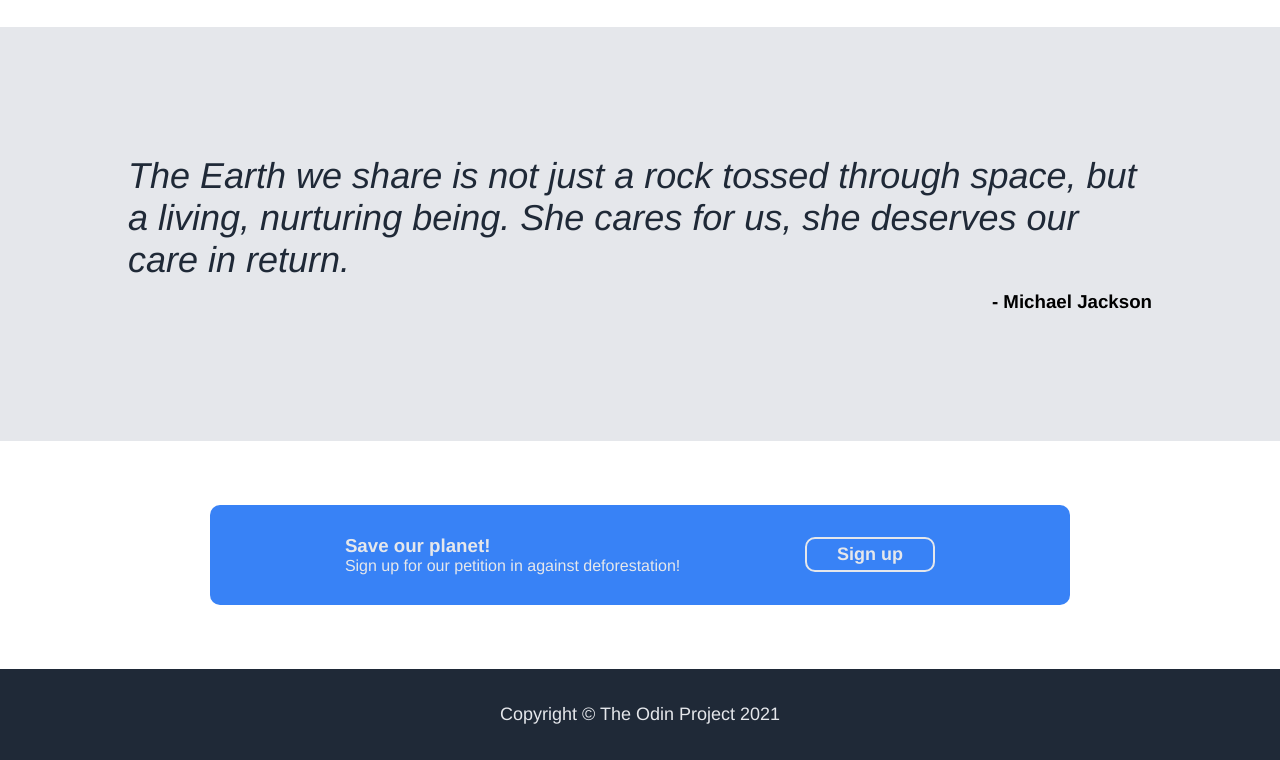
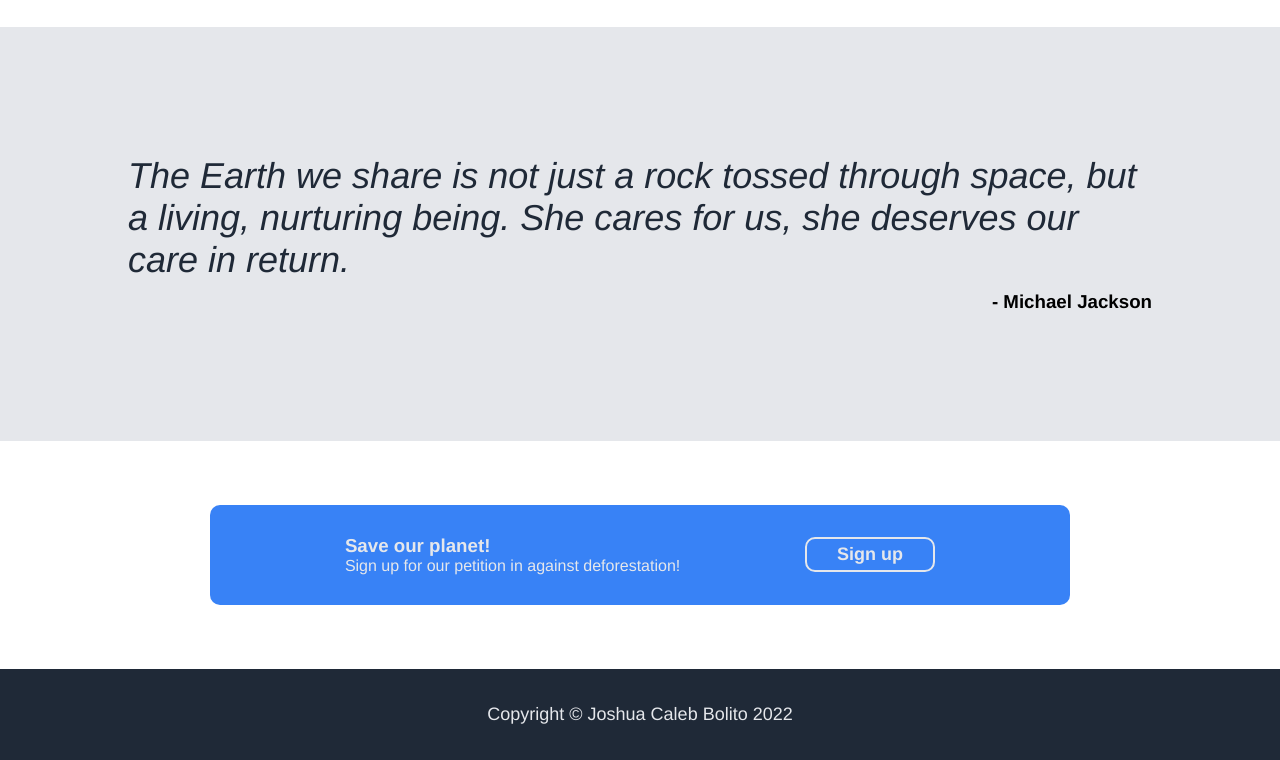
Before and after one commit to JCBolito/ODIN-Landing_Page, a plain HTML site: page index.html in a window 1280 px wide. Shown: the part 1153-1913 px from the top of the page. Drawn offline with Linux system fonts and the light colour scheme.

Commit message:
edited footer

```diff
--- a/index.html
+++ b/index.html
@@ -65,7 +65,7 @@
             </div>
         </div>
         <div class="footer">
-            <p>Copyright © The Odin Project 2021</p>
+            <p>Copyright © Joshua Caleb Bolito 2022</p>
         </div>
     </body>
 </html>
```
